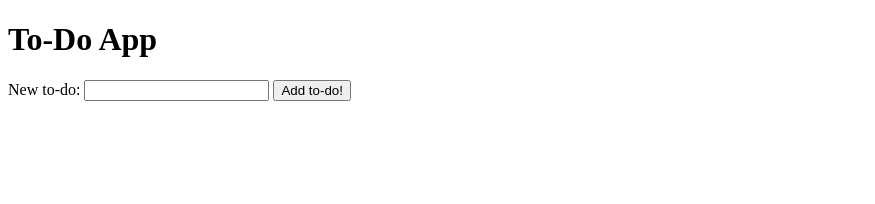
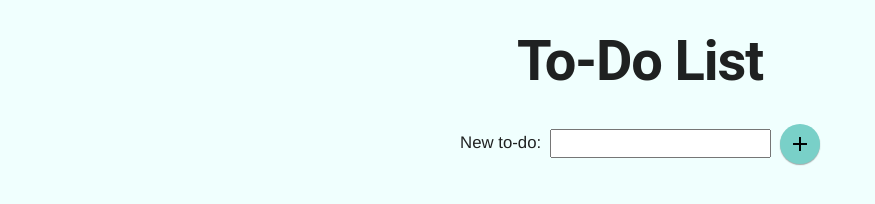
Before and after one commit to corarusk/to-do-app, a plain HTML site: page index.html in a window 1280 px wide. Shown: the whole page, without its empty margins (0-875 px from the left). Drawn offline with nearby package versions, Linux system fonts and the light colour scheme.

Commit message:
completed assignment 12 dom to do list

```diff
--- a/index.html
+++ b/index.html
@@ -2,18 +2,32 @@
 <html lang="en" dir="ltr">
   <head>
     <meta charset="utf-8">
+    <!-- Material Design Lite -->
+    <link rel="stylesheet" href="https://code.getmdl.io/1.3.0/material.grey-lime.min.css">
+    <script defer src="https://code.getmdl.io/1.3.0/material.min.js"></script>
+    <link rel="stylesheet" href="https://fonts.googleapis.com/icon?family=Material+Icons">
+
+    <!-- Custom Styles -->
+   <link rel="stylesheet" href="style.css">
+ </head>
     <meta name="viewport" content="width=device-width, initial-scale=1">
     <title>To-Do App</title>
   </head>
 
   <body>
-    <h1>To-Do App</h1>
+    <header>
+      <h1>To-Do List</h1>
+    </header>
 
+  <main>
     <form id="addToDoForm">
       <label for="newToDoText">New to-do:</label>
       <input type="text" id="newToDoText">
-      <button type="submit">Add to-do!</button>
+      <button type="submit" button class="mdl-button mdl-js-button mdl-button--fab mdl-button--mini-fab">
+        <i class="material-icons">add</i>
+      </button>
     </form>
+  </main>
 
     <ul id="toDoList"></ul>
     <script src="app.js"></script>
--- /dev/null
+++ b/style.css
@@ -0,0 +1,28 @@
+body {
+  background-color: #f0fffe;
+  text-align: center;
+}
+
+button.mdl-button {
+  background-color: rgb(121, 208, 200);
+  color: black;
+  text-transform: uppercase;
+}
+
+h1 {
+  font-weight: bold;
+}
+
+ul {
+  list-style: none;
+}
+
+input[type=text] {
+  padding: 5px 20px;
+  margin: 5px;
+
+}
+
+label[for=newToDoText] {
+  font-size: 1.2rem;
+}
```
Also changed, not shown: app.js (line endings or trailing spaces).
